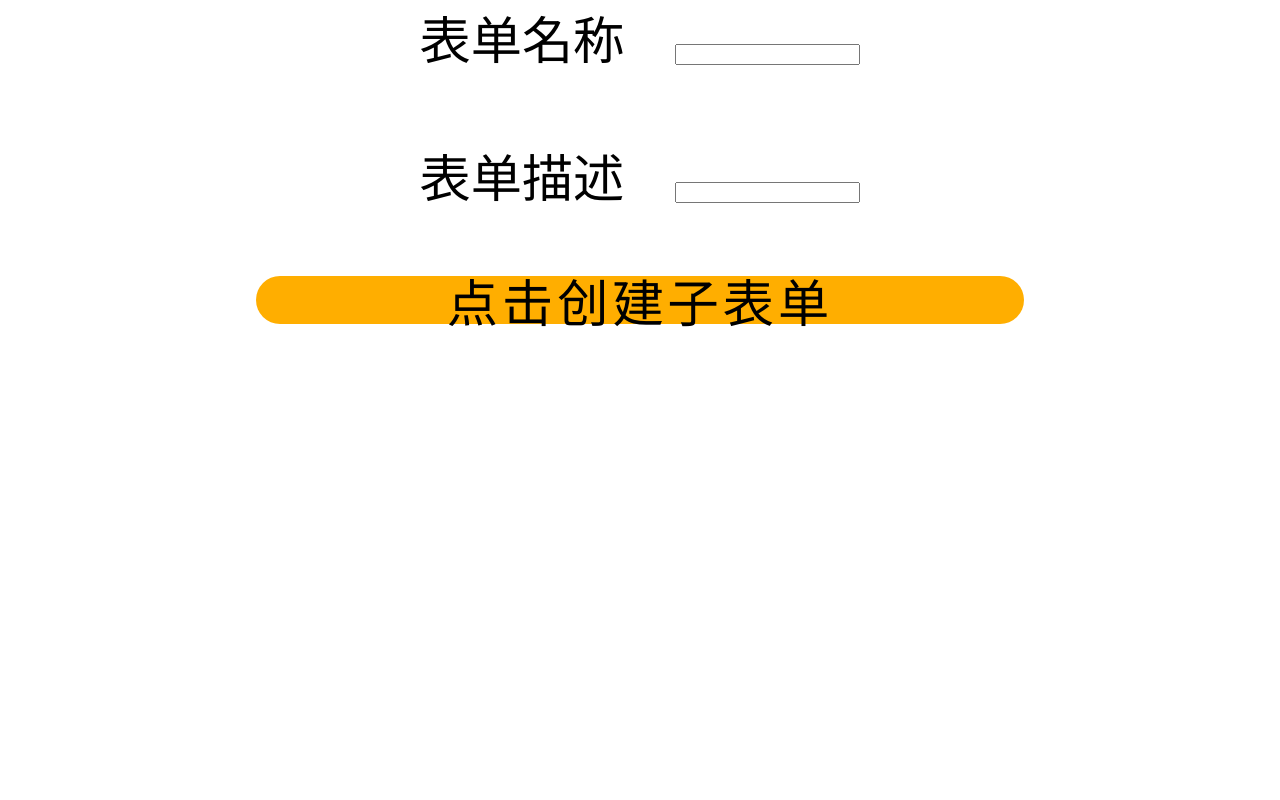
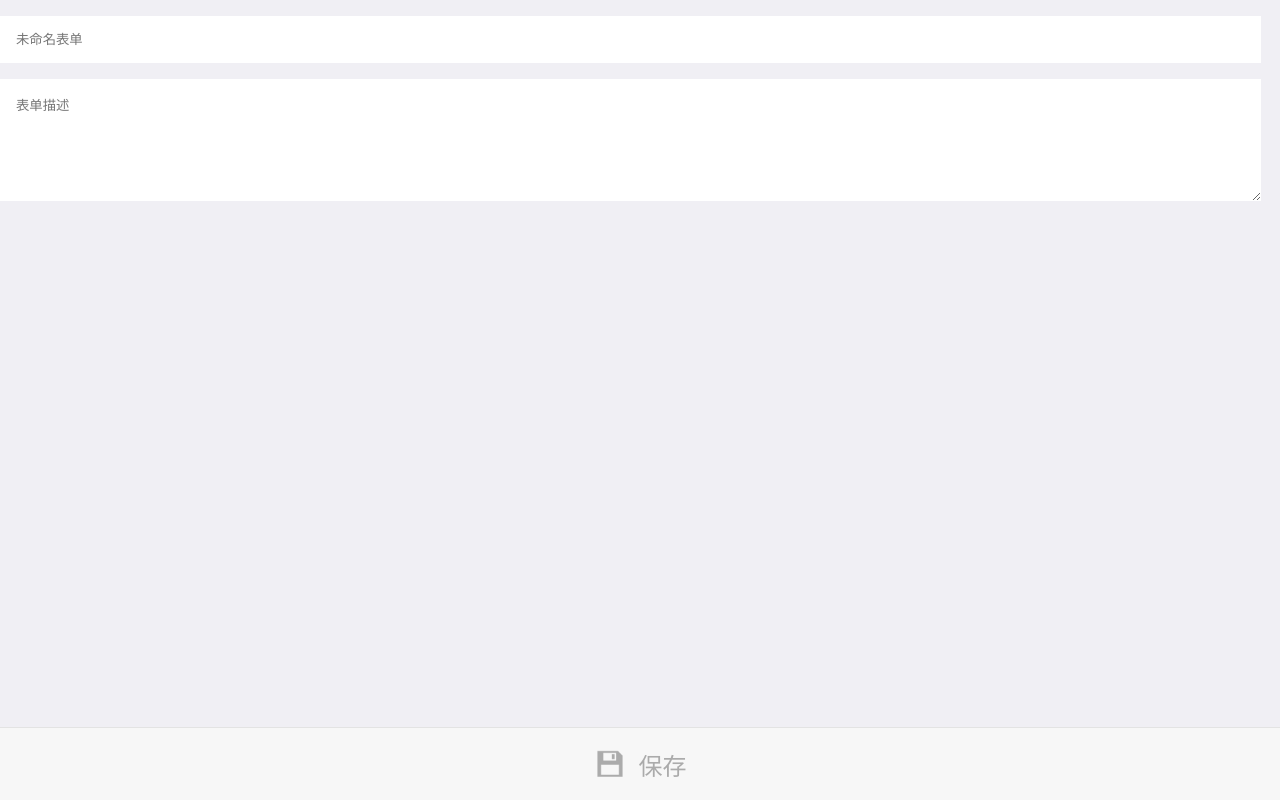
Before and after one commit to bboy-xp/learn-react, a React (Create React App) app in the folder hook-kingdata/: page /createForm in a window 1280 px wide. Built offline with nearby package versions, Linux system fonts and the light colour scheme.

Commit message:
重构了createForm页面的ui

```diff
--- a/hook-kingdata/src/view/CreateForm/CreateForm.css
+++ b/hook-kingdata/src/view/CreateForm/CreateForm.css
@@ -1,28 +1,41 @@
-.container {
+.createFormContainer {
   height: 100vh;
   width: 100vw;
+  background-color: #f0eff4;
   overflow: hidden;
   display: flex;
   flex-direction: column;
-  align-items: center;
-}
-
-.createBtn2 {
-  background-color: #ffae00;
-  width: 60vw;
-  height: 6vh;
-  display: flex;
-  align-items: center;
-  justify-content: center;
-  border-radius: 3vw;
-  letter-spacing: 4px;
-  font-size: 4vw;
-  margin: 0;
 }
 .inputContainer {
-  margin-bottom: 5vw;
+  margin-top: 2vh;
 }
-.inputText {
-  font-size: 4vw;
-  margin-right: 4vw;
+.titleInput {
+  width: 96%;
+  padding: 2vh;
+  border: none;
 }
+.describeTextarea {
+  width: 96%;
+  padding: 2vh;
+  border: none;
+}
+.blank{
+  flex: 1;
+}
+.createBtnContent {
+  height: 9vh;
+  background-color: #f7f7f7;
+  display: flex;
+  justify-content: center;
+  align-items: center;
+  border-top: 1px solid #e3e3e3;
+}
+.saveImg {
+  height: 4vh;
+  width: 4vh;
+  margin-right: 1vw;
+}
+.createBtn2 {
+  font-size: 3vh;
+  color: #ababab;
+}
--- a/hook-kingdata/src/view/CreateForm/CreateForm.js
+++ b/hook-kingdata/src/view/CreateForm/CreateForm.js
@@ -2,6 +2,7 @@ import React, { Component } from 'react';
 import { Link } from "react-router-dom";
 import { connect } from 'react-redux';
 import "./CreateForm.css";
+import saveImg from "../../static/img/save.png";
 
 class CreateForm extends Component {
 
@@ -10,6 +11,7 @@ class CreateForm extends Component {
     this.createChildForm = this.createChildForm.bind(this);
     this.getTitle = this.getTitle.bind(this);
     this.getDescribe = this.getDescribe.bind(this);
+    // this.titleInputFocus = this.titleInputFocus.bind(this);
     //将redux中的数据取出渲染
     this.state = {
       title: this.props.formDescription.title,
@@ -20,6 +22,7 @@ class CreateForm extends Component {
   componentWillMount() {
     document.title = "创建表单";
   }
+
   getTitle(event) {
     this.setState({
       title: event.target.value
@@ -46,17 +49,17 @@ class CreateForm extends Component {
 
   render() {
     return (
-      <div className="container">
+      <div className="createFormContainer">
         <div className="inputContainer">
-          <span className="inputText">表单名称</span>
-          <input value={this.state.title || ''} onChange={this.getTitle}></input>
+          <input className="titleInput" value={this.state.title || ''} placeholder="未命名表单" onChange={this.getTitle}></input>
         </div>
         <div className="inputContainer">
-          <span className="inputText"> 表单描述</span>
-          <input value={this.state.describe || ''} onChange={this.getDescribe}></input>
+          <textarea className="describeTextarea" value={this.state.describe || ''} rows="6" placeholder="表单描述" onChange={this.getDescribe}></textarea>
         </div>
-        <div>
-          <div className="createBtn2" onClick={this.createChildForm}>点击创建子表单</div>
+        <div className="blank"></div>
+        <div className="createBtnContent">
+          <img className="saveImg" src={saveImg} alt="404" />
+          <div className="createBtn2" onClick={this.createChildForm}>保存</div>
         </div>
       </div>
     )
```
Also changed, not shown: hook-kingdata/src/static/img/save.png (added).
